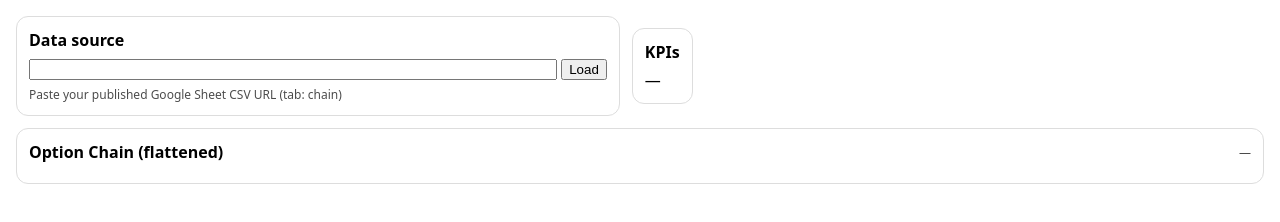
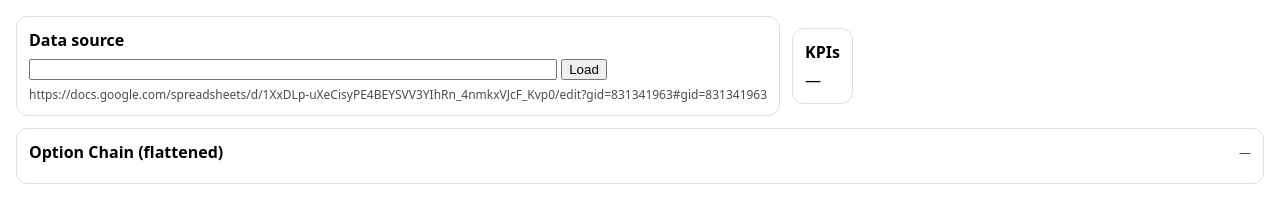
Before and after one commit to Sudowws/nse-oc-analysis, a plain HTML site: page index.html in a window 1280 px wide. Drawn offline with Linux system fonts and the light colour scheme.

Commit message:
Update index.html

```diff
--- a/index.html
+++ b/index.html
@@ -23,7 +23,7 @@
         <button id="loadBtn">Load</button>
       </div>
       <div style="margin-top:6px;font-size:12px;opacity:.7;">
-        Paste your published Google Sheet CSV URL (tab: chain)
+        https://docs.google.com/spreadsheets/d/1XxDLp-uXeCisyPE4BEYSVV3YIhRn_4nmkxVJcF_Kvp0/edit?gid=831341963#gid=831341963
       </div>
     </div>
 
```
